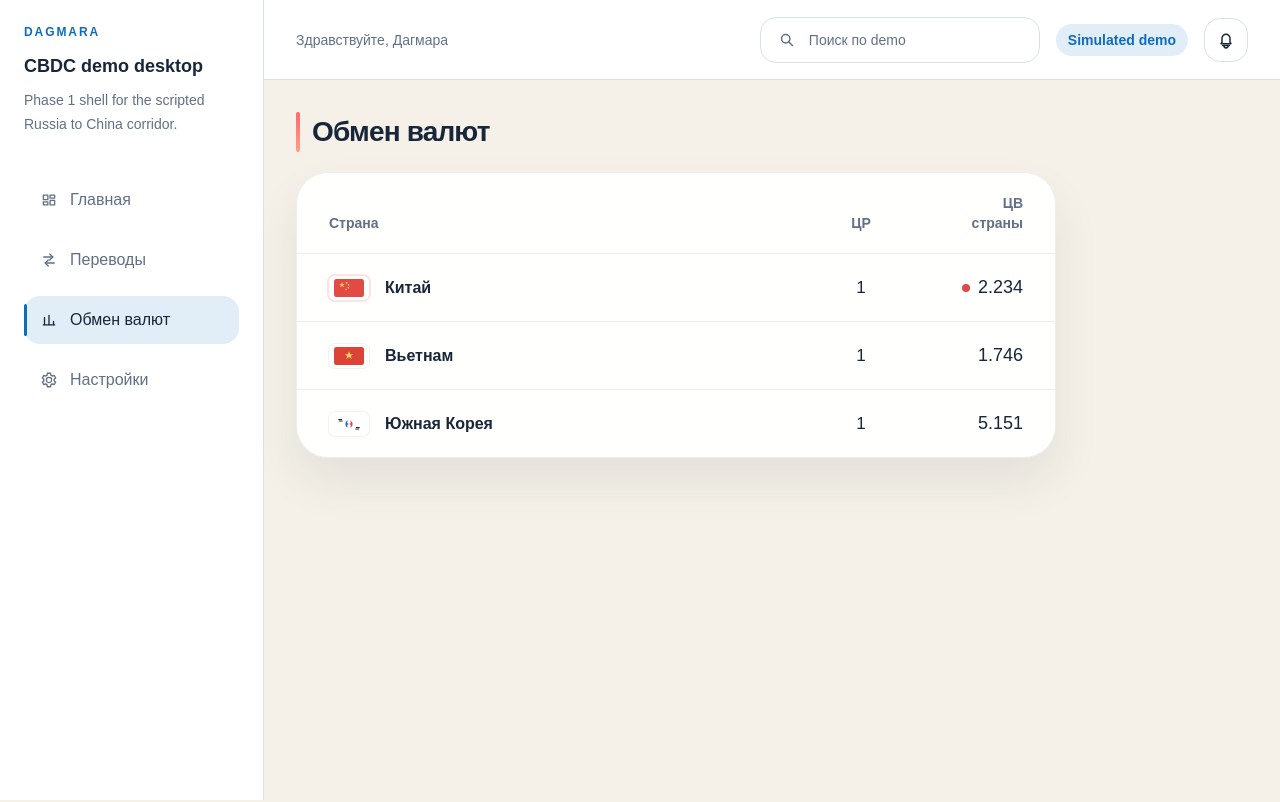
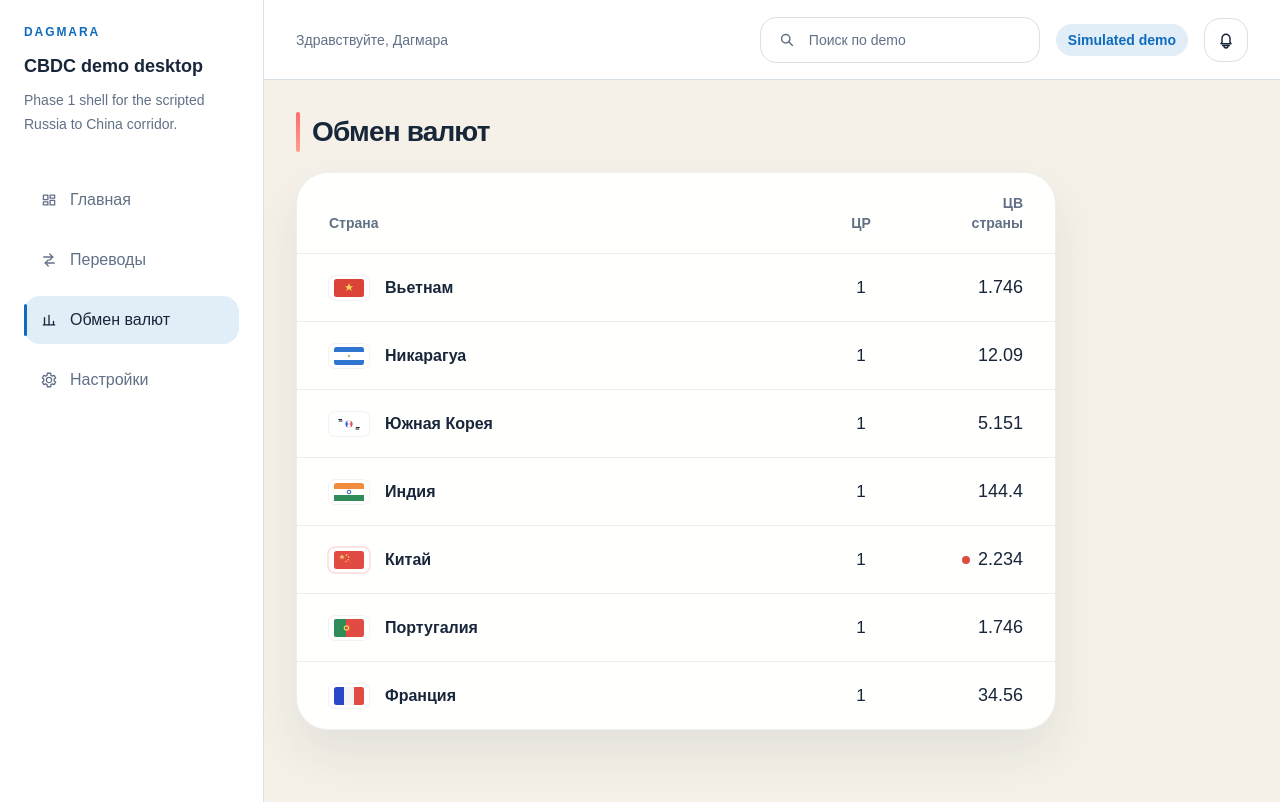
Before and after one commit to Khalopenyo/DagmaraDiplom, a React (Vite) app: page /rates in a window 1280 px wide. Built offline with nearby package versions, Linux system fonts and the light colour scheme.

Commit message:
feat(rates): add extended country list

```diff
--- a/src/demo/cbdcRates.ts
+++ b/src/demo/cbdcRates.ts
@@ -1,6 +1,34 @@
 import type { DemoCbdcRate } from './types'
 
 export const cbdcRates = [
+  {
+    country: 'Вьетнам',
+    badgeToken: 'vietnam',
+    corridor: 'reference',
+    baseLabel: '1 ЦР',
+    rateValue: 1.746,
+  },
+  {
+    country: 'Никарагуа',
+    badgeToken: 'nicaragua',
+    corridor: 'reference',
+    baseLabel: '1 ЦР',
+    rateValue: 12.09,
+  },
+  {
+    country: 'Южная Корея',
+    badgeToken: 'south-korea',
+    corridor: 'reference',
+    baseLabel: '1 ЦР',
+    rateValue: 5.151,
+  },
+  {
+    country: 'Индия',
+    badgeToken: 'india',
+    corridor: 'reference',
+    baseLabel: '1 ЦР',
+    rateValue: 144.4,
+  },
   {
     country: 'Китай',
     badgeToken: 'china',
@@ -9,17 +37,17 @@ export const cbdcRates = [
     rateValue: 2.234,
   },
   {
-    country: 'Вьетнам',
-    badgeToken: 'vietnam',
+    country: 'Португалия',
+    badgeToken: 'portugal',
     corridor: 'reference',
     baseLabel: '1 ЦР',
     rateValue: 1.746,
   },
   {
-    country: 'Южная Корея',
-    badgeToken: 'south-korea',
+    country: 'Франция',
+    badgeToken: 'france',
     corridor: 'reference',
     baseLabel: '1 ЦР',
-    rateValue: 5.151,
+    rateValue: 34.56,
   },
 ] as const satisfies readonly DemoCbdcRate[]
--- a/src/demo/formatters.ts
+++ b/src/demo/formatters.ts
@@ -20,5 +20,5 @@ export function formatAmountWithCurrency(value: number, currencyLabel: string) {
 }
 
 export function formatRateValue(value: number) {
-  return formatDecimalValue(value, 3)
+  return formatDecimalValue(value, 3).replace(/\.?0+$/, '')
 }
--- a/src/demo/types.ts
+++ b/src/demo/types.ts
@@ -37,10 +37,24 @@ export type DemoQuickAction = DemoDisplayQuickAction | DemoRouteQuickAction
 
 export type DemoCorridorMode = 'primary' | 'reference'
 
-export type DemoCountryBadgeToken = 'china' | 'vietnam' | 'south-korea'
+export type DemoCountryBadgeToken =
+  | 'china'
+  | 'vietnam'
+  | 'south-korea'
+  | 'nicaragua'
+  | 'india'
+  | 'portugal'
+  | 'france'
 
 export interface DemoCbdcRate {
-  country: 'Китай' | 'Вьетнам' | 'Южная Корея'
+  country:
+    | 'Китай'
+    | 'Вьетнам'
+    | 'Южная Корея'
+    | 'Никарагуа'
+    | 'Индия'
+    | 'Португалия'
+    | 'Франция'
   badgeToken: DemoCountryBadgeToken
   corridor: DemoCorridorMode
   baseLabel: '1 ЦР'
--- a/src/features/rates/RatesBoard.tsx
+++ b/src/features/rates/RatesBoard.tsx
@@ -1,8 +1,24 @@
 import { cbdcRates } from '../../demo'
 import { RateRow } from './RateRow'
 
-const EXPECTED_COUNTRY_ORDER = ['Китай', 'Вьетнам', 'Южная Корея'] as const
-const EXPECTED_RATE_VALUES = ['2.234', '1.746', '5.151'] as const
+const EXPECTED_COUNTRY_ORDER = [
+  'Вьетнам',
+  'Никарагуа',
+  'Южная Корея',
+  'Индия',
+  'Китай',
+  'Португалия',
+  'Франция',
+] as const
+const EXPECTED_RATE_VALUES = [
+  '1.746',
+  '12.090',
+  '5.151',
+  '144.400',
+  '2.234',
+  '1.746',
+  '34.560',
+] as const
 
 function assertRatesContract() {
   const actualCountries = cbdcRates.map((rate) => rate.country)
--- a/src/features/rates/flagBadges.tsx
+++ b/src/features/rates/flagBadges.tsx
@@ -59,6 +59,47 @@ function SouthKoreaFlag() {
   )
 }
 
+function NicaraguaFlag() {
+  return (
+    <svg aria-hidden="true" className="h-[18px] w-[30px]" fill="none" viewBox="0 0 30 18">
+      <rect fill="#2F74D0" height="18" rx="2.5" width="30" />
+      <rect fill="white" height="8" width="30" x="0" y="5" />
+      <circle cx="15" cy="9" fill="#9CC56B" r="1.2" />
+    </svg>
+  )
+}
+
+function IndiaFlag() {
+  return (
+    <svg aria-hidden="true" className="h-[18px] w-[30px]" fill="none" viewBox="0 0 30 18">
+      <rect fill="#F28C3A" height="18" rx="2.5" width="30" />
+      <rect fill="white" height="6" width="30" x="0" y="6" />
+      <rect fill="#2F8B57" height="6" width="30" x="0" y="12" />
+      <circle cx="15" cy="9" fill="none" r="1.8" stroke="#2F5FB3" strokeWidth="1" />
+    </svg>
+  )
+}
+
+function PortugalFlag() {
+  return (
+    <svg aria-hidden="true" className="h-[18px] w-[30px]" fill="none" viewBox="0 0 30 18">
+      <rect fill="#E24B43" height="18" rx="2.5" width="30" />
+      <path d="M2.5 0H12V18H2.5A2.5 2.5 0 0 1 0 15.5v-13A2.5 2.5 0 0 1 2.5 0Z" fill="#2F8B57" />
+      <circle cx="12.5" cy="9" fill="none" r="2.2" stroke="#F4D35E" strokeWidth="1.2" />
+    </svg>
+  )
+}
+
+function FranceFlag() {
+  return (
+    <svg aria-hidden="true" className="h-[18px] w-[30px]" fill="none" viewBox="0 0 30 18">
+      <rect fill="#F5F5F5" height="18" rx="2.5" width="30" />
+      <path d="M2.5 0H10V18H2.5A2.5 2.5 0 0 1 0 15.5v-13A2.5 2.5 0 0 1 2.5 0Z" fill="#2848C5" />
+      <path d="M20 0h7.5A2.5 2.5 0 0 1 30 2.5v13a2.5 2.5 0 0 1-2.5 2.5H20V0Z" fill="#E24B43" />
+    </svg>
+  )
+}
+
 export function CountryFlagBadge({
   badgeToken,
   primary,
@@ -71,6 +112,10 @@ export function CountryFlagBadge({
     china: <ChinaFlag />,
     vietnam: <VietnamFlag />,
     'south-korea': <SouthKoreaFlag />,
+    nicaragua: <NicaraguaFlag />,
+    india: <IndiaFlag />,
+    portugal: <PortugalFlag />,
+    france: <FranceFlag />,
   }[badgeToken]
 
   return (
```
Also changed, not shown: 1 other file (tests, documents, lock files or other folders).
